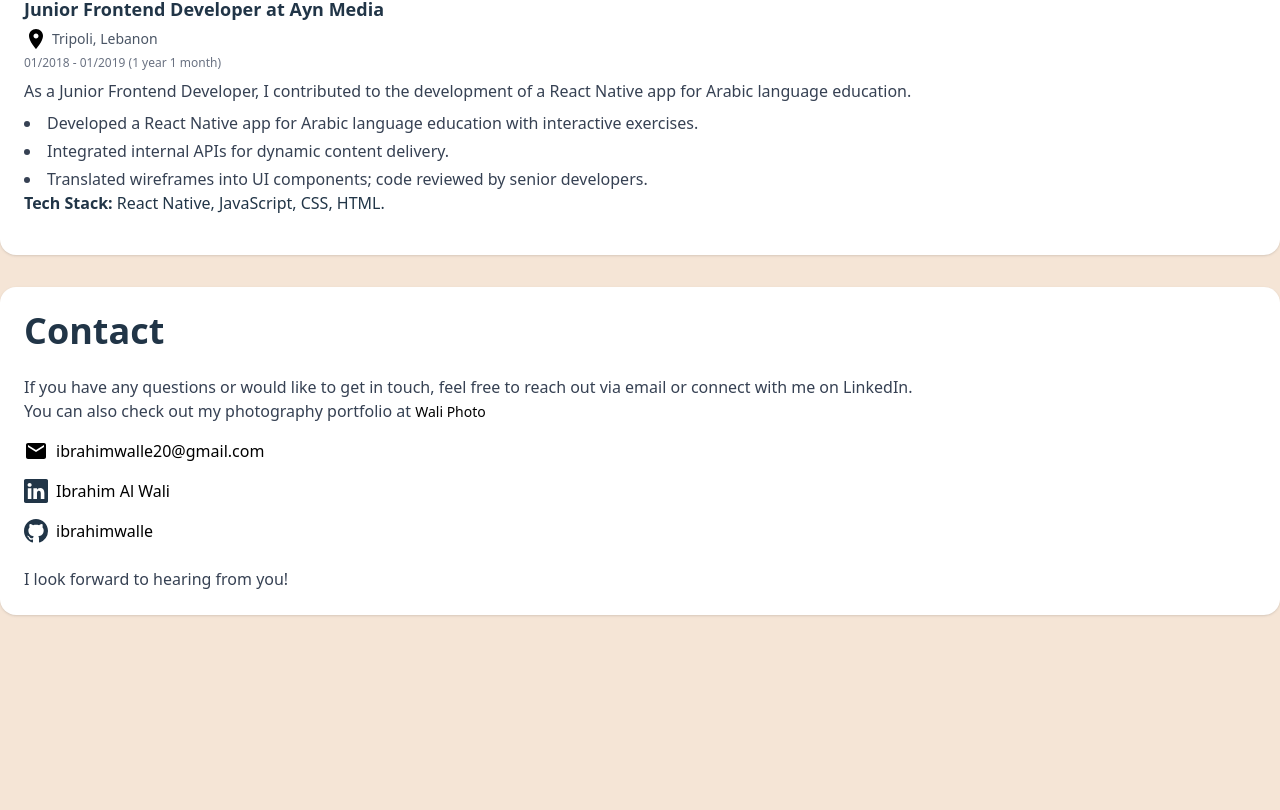
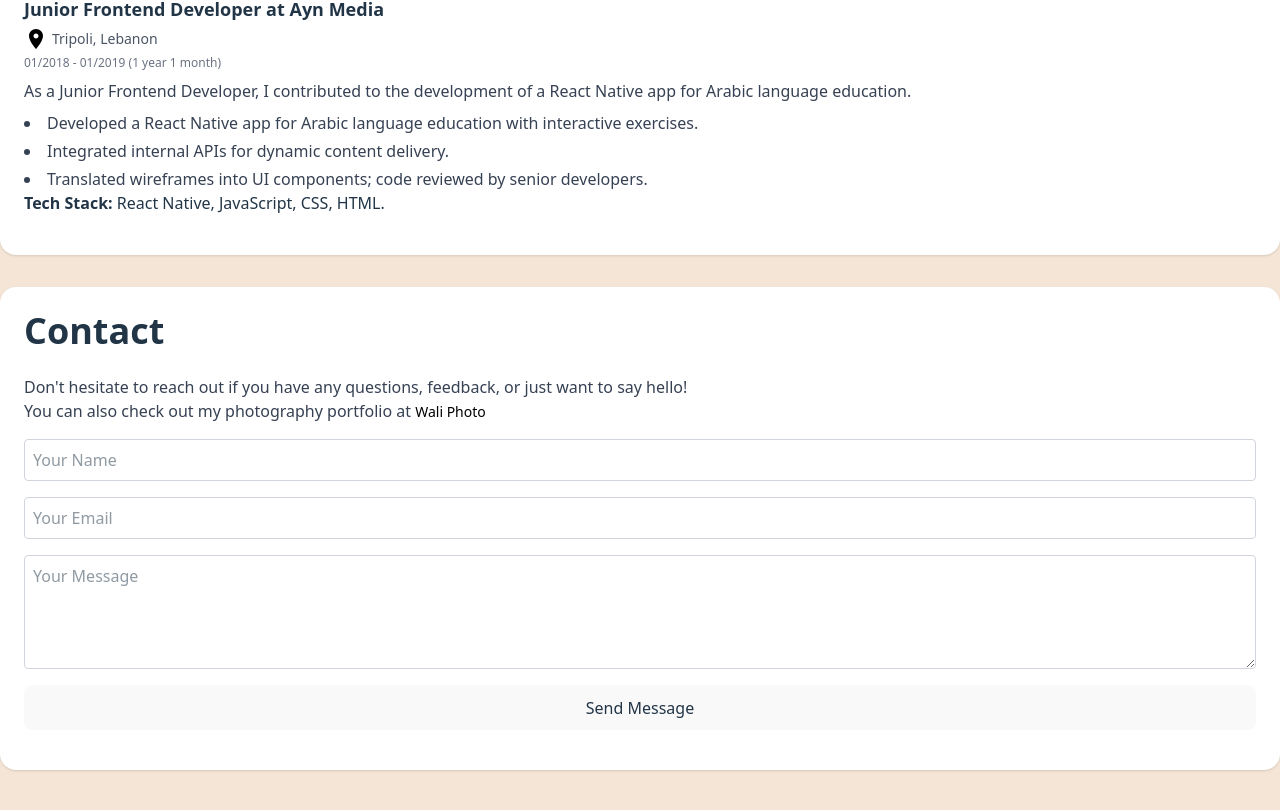
Before and after one commit to ibrahimwalle/Personal-Portfolio, a React (Vite) app: page / in a window 1280 px wide. Shown: the part 1648-2458 px from the top of the page. Before the commit the page ends 2393 px from the top, so only its background shows below. Built offline with nearby package versions, Linux system fonts and the light colour scheme.

Commit message:
Add contact form

```diff
--- a/src/components/contact.jsx
+++ b/src/components/contact.jsx
@@ -1,13 +1,52 @@
+import React from "react";
 
 const Contact = () => {
+
+    const [result, setResult] = React.useState("");
+
+    const onSubmit = async (event) => {
+        event.preventDefault();
+        setResult("Sending....");
+        const formData = new FormData(event.target);
+
+        formData.append("access_key", "af29e1ff-c86b-4fd9-baa2-9be69a1c045b");
+
+        const response = await fetch("https://api.web3forms.com/submit", {
+        method: "POST",
+        body: formData
+        });
+
+        const data = await response.json();
+
+        if (data.success) {
+        setResult("Form Submitted Successfully");
+        event.target.reset();
+        } else {
+        console.log("Error", data);
+        setResult(data.message);
+        }
+    };
+
     return (
         <section id="contact" className="bg-white rounded-2xl shadow p-6 mb-8">
             <h2 className="text-4xl font-bold mb-6">Contact</h2>
             <p className="text-gray-700 mb-4">
-                If you have any questions or would like to get in touch, feel free to reach out via email or connect with me on LinkedIn. <br /> You can also check out my photography portfolio at <a href="https://wali-photo.netlify.app/" target="blank" className="text-sm">Wali Photo</a>
+                Don't hesitate to reach out if you have any questions, feedback, or just want to say hello!
+                <br /> You can also check out my photography portfolio at <a href="https://wali-photo.netlify.app/" target="blank" className="text-sm">Wali Photo</a>
             </p>
             <div className="space-y-4">
-                <div className="flex items-center gap-2">
+                <form onSubmit={onSubmit} className="flex flex-col gap-4">
+                    <input type="text" name="name" required className="border border-gray-300 rounded p-2 w-full" placeholder="Your Name"/>
+                    <input type="email" name="email" required className="border border-gray-300 rounded p-2 w-full" placeholder="Your Email"/>
+                    <textarea name="message" required className="border border-gray-300 rounded p-2 w-full" placeholder="Your Message" rows="4"></textarea>
+
+                    <button type="submit" className="rounded p-2 transition duration-200">
+                        Send Message
+                    </button>
+
+                </form>
+                <span className="font-semibold">{result}</span>
+                {/* <div className="flex items-center gap-2">
                     <svg width="24" height="24" viewBox="0 0 24 24" xmlns="http://www.w3.org/2000/svg">
                         <path d="M20 4H4c-1.1 0-1.99.9-1.99 2L2 18c0 1.1.9 2 2 2h16c1.1 0 2-.9 2-2V6c0-1.1-.9-2-2-2zm0 4l-8 5-8-5V6l8 5 8-5v2z" />
                     </svg>
@@ -25,11 +64,8 @@ const Contact = () => {
                         <path d="M8 0C3.58 0 0 3.58 0 8c0 3.54 2.29 6.53 5.47 7.59.4.07.55-.17.55-.38 0-.19-.01-.82-.01-1.49-2.01.37-2.53-.49-2.69-.94-.09-.23-.48-.94-.82-1.13-.28-.15-.68-.52-.01-.53.63-.01 1.08.58 1.23.82.72 1.21 1.87.87 2.33.66.07-.52.28-.87.51-1.07-1.78-.2-3.64-.89-3.64-3.95 0-.87.31-1.59.82-2.15-.08-.2-.36-1.02.08-2.12 0 0 .67-.21 2.2.82.64-.18 1.32-.27 2-.27s1.36.09 2 .27c1.53-1.04 2.2-.82 2.2-.82.44 1.1.16 1.92.08 2.12.51.56.82 1.27.82 2.15 0 3.07-1.87 3.75-3.65 3.95.29.25.54.73.54 1.48 0 1.07-.01 1.93-.01 2.2 0 .21.15.46.55.38A8.01 8.01 0 0 0 16 8c0-4.42-3.58-8-8-8"/>
                     </svg>
                     <a href="https://www.github.com/ibrahimwalle" target="_blank" rel="noopener noreferrer" className="text-blue-600 hover:underline">ibrahimwalle</a>
-                </div>
+                </div> */}
             </div>
-            <p className="text-gray-700 mt-6">
-                I look forward to hearing from you!
-            </p>
         </section>
     );
 };
```
